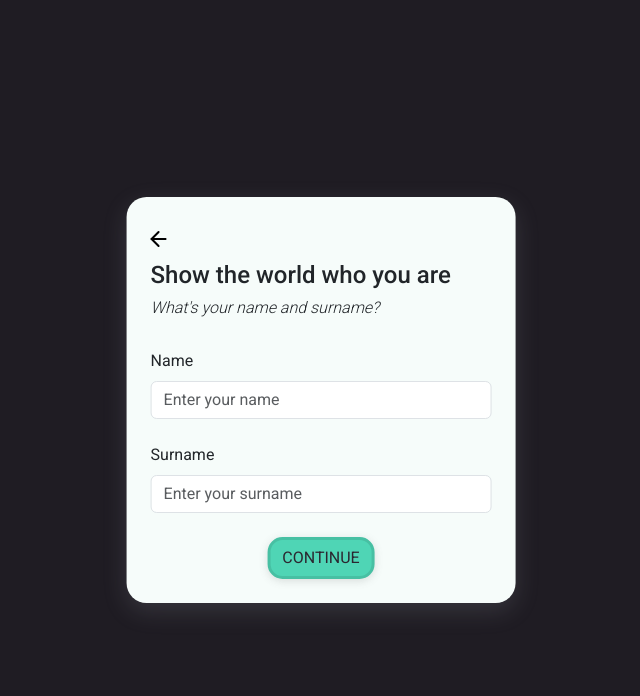
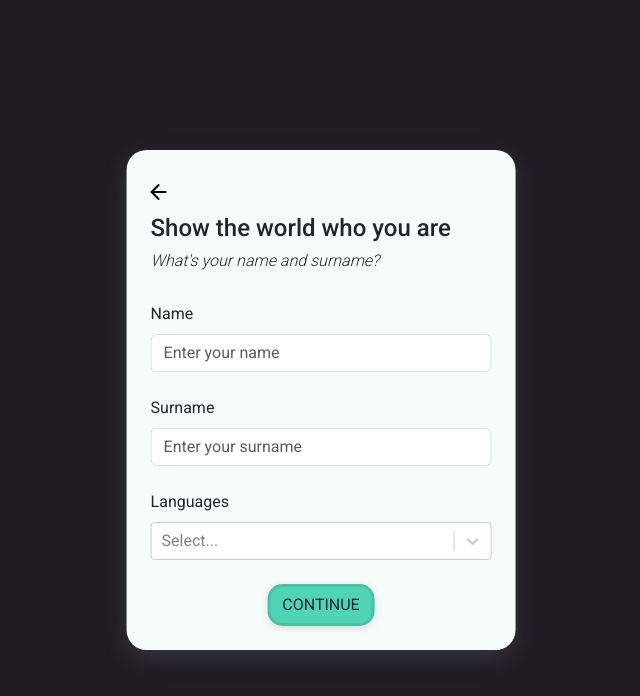
Before and after one commit to Nestor162/SkillTrade-Capstone-Project-Frontend, a React (Vite) app: page /profile-name in a window 1280 px wide. Shown: the top 696 px of the page, without its empty margins (319-959 px from the left). Built offline with nearby package versions, Linux system fonts and the light colour scheme; no server answers; the HTML template or start-up script is replaced by a standard one.

Commit message:
Implement user selection of spoken languages at profile creation
Allow multiple language selection using the third-party library 'react-select'

```diff
--- /dev/null
+++ b/src/components/profile_setup/AnimatedMulti.jsx
@@ -0,0 +1,17 @@
+import Select from 'react-select'
+import makeAnimated from 'react-select/animated'
+import PropTypes from 'prop-types'
+const animatedComponents = makeAnimated()
+
+function AnimatedMulti({ options, onChange }) {
+  return (
+    <Select closeMenuOnSelect={false} components={animatedComponents} isMulti options={options} onChange={onChange} />
+  )
+}
+
+AnimatedMulti.propTypes = {
+  options: PropTypes.array.isRequired,
+  onChange: PropTypes.func.isRequired
+}
+
+export default AnimatedMulti
--- a/src/components/profile_setup/ProfileNameSurnameForm.jsx
+++ b/src/components/profile_setup/ProfileNameSurnameForm.jsx
@@ -1,18 +1,45 @@
-import { useState } from 'react'
-import { Form, Button, Alert } from 'react-bootstrap'
-import { updateProfile } from '../../utils/api'
+import { useEffect, useState } from 'react'
+import { Form, Button, Alert, Spinner } from 'react-bootstrap'
+import { GetAllLanguages, updateProfile } from '../../utils/api'
 import { useNavigate } from 'react-router-dom'
+import AnimatedMulti from './AnimatedMulti'
 
 function ProfilenameSurnameForm() {
   const [name, setName] = useState('')
   const [surname, setSurname] = useState('')
+  // eslint-disable-next-line no-unused-vars
+  const [langs, setLangs] = useState([])
+  const [selectedLang, setSelectedLang] = useState('')
+  const [isLoading, setIsLoading] = useState(true)
+  const [options, setOptions] = useState('')
 
   const [errorMsg, setErrorMsg] = useState(null)
   const navigate = useNavigate()
 
+  async function handleGetAllLanguages() {
+    const { data, error } = await GetAllLanguages()
+    if (error) {
+      console.error(error)
+    } else {
+      setLangs(data)
+      const options = data.map(lang => ({ value: lang.languageCode, label: lang.languageName }))
+      setOptions(options)
+    }
+    setIsLoading(false)
+  }
+
+  useEffect(() => {
+    handleGetAllLanguages()
+  }, [])
+
   async function handleSubmit(event) {
     event.preventDefault()
-    const payload = { name, surname }
+    const languageCodes = selectedLang.map(lang => lang.value)
+    const payload = {
+      name: name,
+      surname: surname,
+      langs: languageCodes
+    }
     // fetch to save name and surname in current profile
     const profileId = localStorage.getItem('profileId')
     const response = await updateProfile(payload, profileId)
@@ -40,6 +67,11 @@ function ProfilenameSurnameForm() {
           {errorMsg}
         </Alert>
       )}
+      {isLoading ? (
+        <div className='d-flex align-items-center justify-content-center' style={{ height: '360px' }}>
+          <Spinner animation='border' variant='success' />
+        </div>
+      ) : (
         <Form onSubmit={handleSubmit} className='p-4'>
           <Form.Group controlId='formName' className='mb-4'>
             <Form.Label>Name</Form.Label>
@@ -48,6 +80,7 @@ function ProfilenameSurnameForm() {
               placeholder='Enter your name'
               value={name}
               onChange={e => setName(e.target.value)}
+              required
             />
           </Form.Group>
           <Form.Group controlId='formSurname' className='mb-4'>
@@ -57,12 +90,20 @@ function ProfilenameSurnameForm() {
               placeholder='Enter your surname'
               value={surname}
               onChange={e => setSurname(e.target.value)}
+              required
             />
           </Form.Group>
+          <Form.Group controlId='formLanguages' className='mb-4'>
+            <Form.Label>Languages</Form.Label>
+
+            <AnimatedMulti options={options} onChange={setSelectedLang} />
+          </Form.Group>
+
           <Button type='submit' className='mt-4 main-btn d-block mx-auto'>
             CONTINUE
           </Button>
         </Form>
+      )}
     </>
   )
 }
--- a/src/utils/api.js
+++ b/src/utils/api.js
@@ -99,6 +99,23 @@ async function getInterestById(interestId) {
     } else {
       return { data: null, error: data.message }
     }
+  } catch (error) {
+    return { data: null, error }
+  }
+}
+
+// ---- {LANGUAGE ENDPOINT } ----
+async function GetAllLanguages() {
+  try {
+    const token = localStorage.getItem('token')
+    const response = await fetch('http://localhost:3001/langs', {
+      method: 'GET',
+      headers: {
+        Authorization: `Bearer ${token}`
+      }
+    })
+    const data = await response.json()
+    return { data, error: null }
   } catch (error) {
     return { data: null, error }
   }
@@ -251,5 +268,6 @@ export {
   getInterestById,
   getPostById,
   changePostStatus,
-  publishPost
+  publishPost,
+  GetAllLanguages
 }
```
Lines whose indentation alone changed are shown as unchanged.
